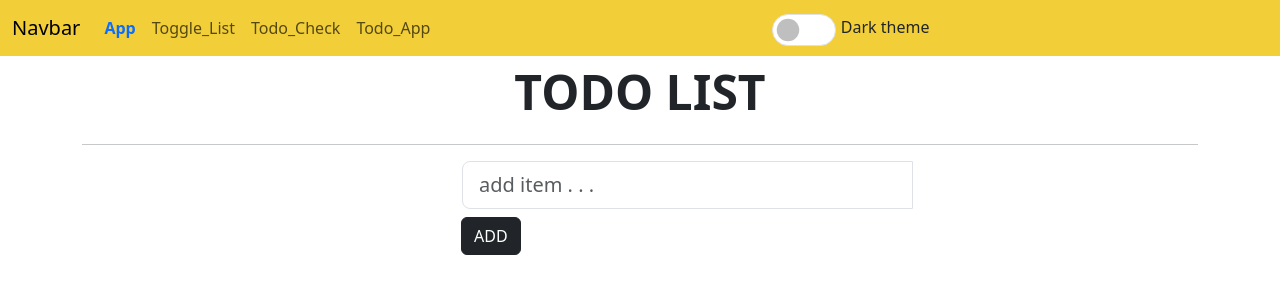
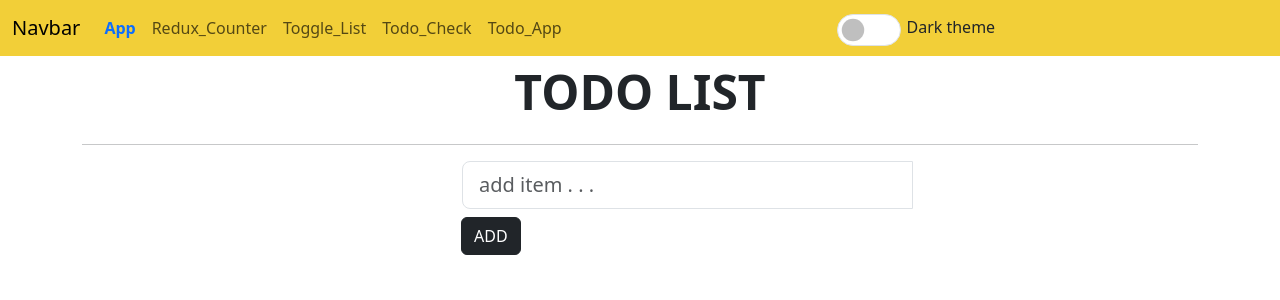
Before and after one commit to rldarshan/darshan_react_app, a React (Create React App) app: page /todo_app in a window 1280 px wide. Shown: the top 300 px of the page. Built offline with nearby package versions, Linux system fonts and the light colour scheme.

Commit message:
Added redux counter tab working

```diff
--- a/src/components/home.js
+++ b/src/components/home.js
@@ -11,6 +11,9 @@ import Toggle_List from './toggle_list';
 import TodoApp from './todo-list-checkbox';
 import TodoApp2 from './todo-app';
 import Counter from './redux_counter';
+
+import { Provider } from 'react-redux';
+import store from '../redux/store';
 
 function Home() {
     const navigate = useNavigate();
@@ -88,9 +91,9 @@ function Home() {
                     <li className="nav-item">
                         <Link className={appActive} onClick={() => handleActive('app')} to="/">App</Link>
                     </li>
-                    {/* <li className="nav-item">
+                    <li className="nav-item">
                         <Link className={counterActive} onClick={() => handleActive('redux_counter')} to="/redux_counter">Redux_Counter</Link>
-                    </li> */}
+                    </li>
                     <li className="nav-item">
                         <Link className={toggleActive} onClick={() => handleActive('toggle_list')} to="/toggle_list">Toggle_List</Link>
                     </li>
@@ -110,14 +113,16 @@ function Home() {
             </div>
         </nav>
 
+    <Provider store={store}>
       <Routes>
         <Route path="/" element={<App />} />
+            <Route path="/redux_counter" element={<Counter />} />
         <Route path="/toggle_list" element={<Toggle_List />} />
         <Route path="/todo" element={<TodoApp />} />
         <Route path="/todo_app" element={<TodoApp2 />} />
-        {/* <Route path="/redux_counter" element={<Counter />} /> */}
       </Routes>
-    </>
+    </Provider>
+      </>
   );
 }
 
--- a/src/index.js
+++ b/src/index.js
@@ -5,18 +5,14 @@ import { BrowserRouter } from "react-router-dom";
 
 import './styles/index.scss';
 import Home from './components/home';
-import { Provider } from 'react-redux';
-import store from './redux/store';
 
 const root = ReactDOM.createRoot(document.getElementById('root'));
 root.render(
-  // <Provider store={store}>
   <React.StrictMode>
     <BrowserRouter>
       <Home />
     </BrowserRouter>
   </React.StrictMode>
-  // </Provider>
 );
 
 // If you want to start measuring performance in your app, pass a function
```
